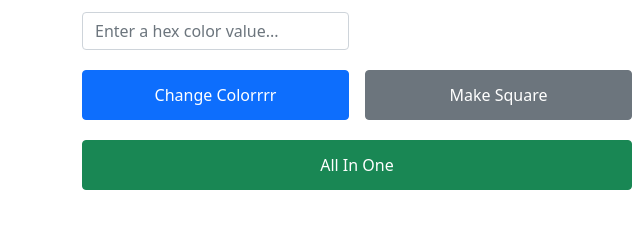
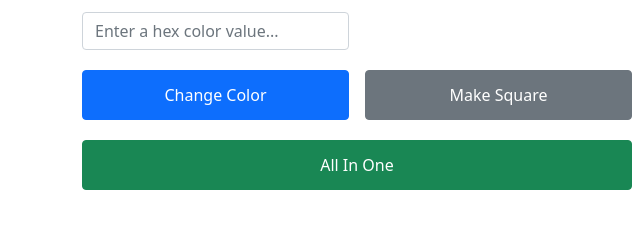
Before and after one commit to midexplorer529/rectangle, a plain HTML site: page index.html in a window 1280 px wide. Shown: the part 436-664 px from the top of the page, 0-640 px from the left. Drawn offline with nearby package versions, Linux system fonts and the light colour scheme.

Commit message:
three r's corrected

```diff
--- a/index.html
+++ b/index.html
@@ -28,7 +28,7 @@
                         <div
                             style="display: flex; flex-direction: column; justify-content: space-between; align-items: center;">
                             <input type="text" placeholder="Enter a hex color value..." class="form-control color">
-                            <button class="btn btn-primary change-color w-100">Change Colorrrr</button>
+                            <button class="btn btn-primary change-color w-100">Change Color</button>
                         </div>
                         <div
                             style="display: flex; flex-direction: column; justify-content: space-between; align-items: center;">
```
